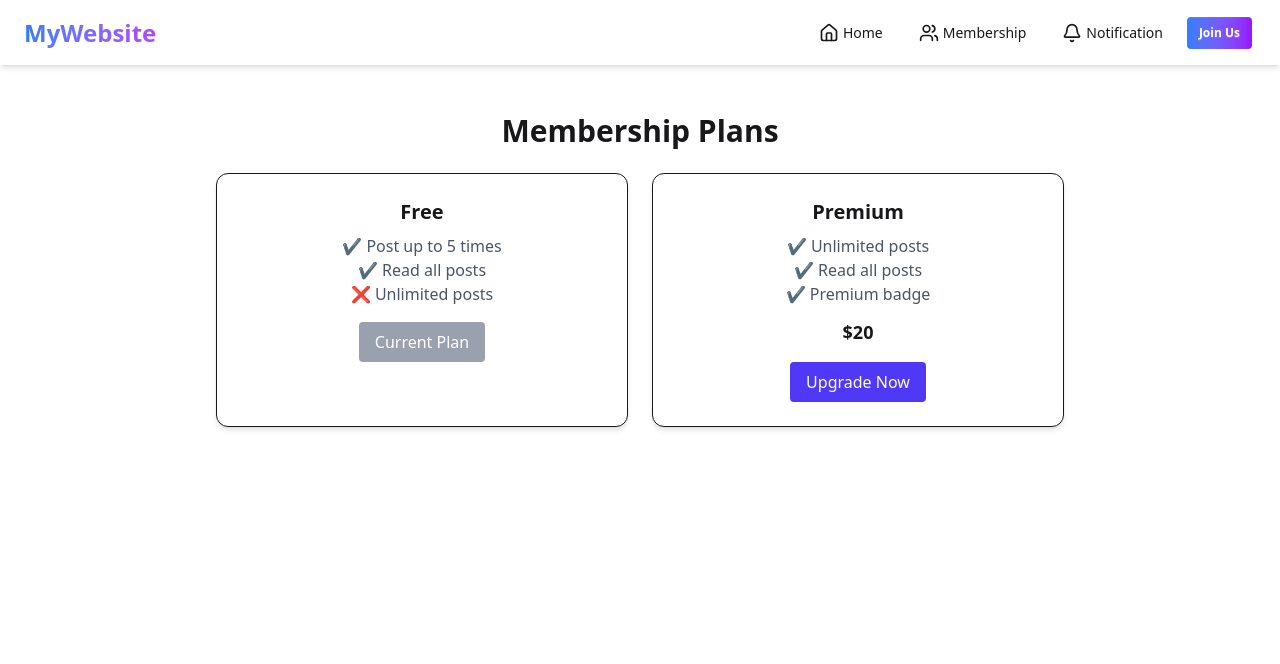
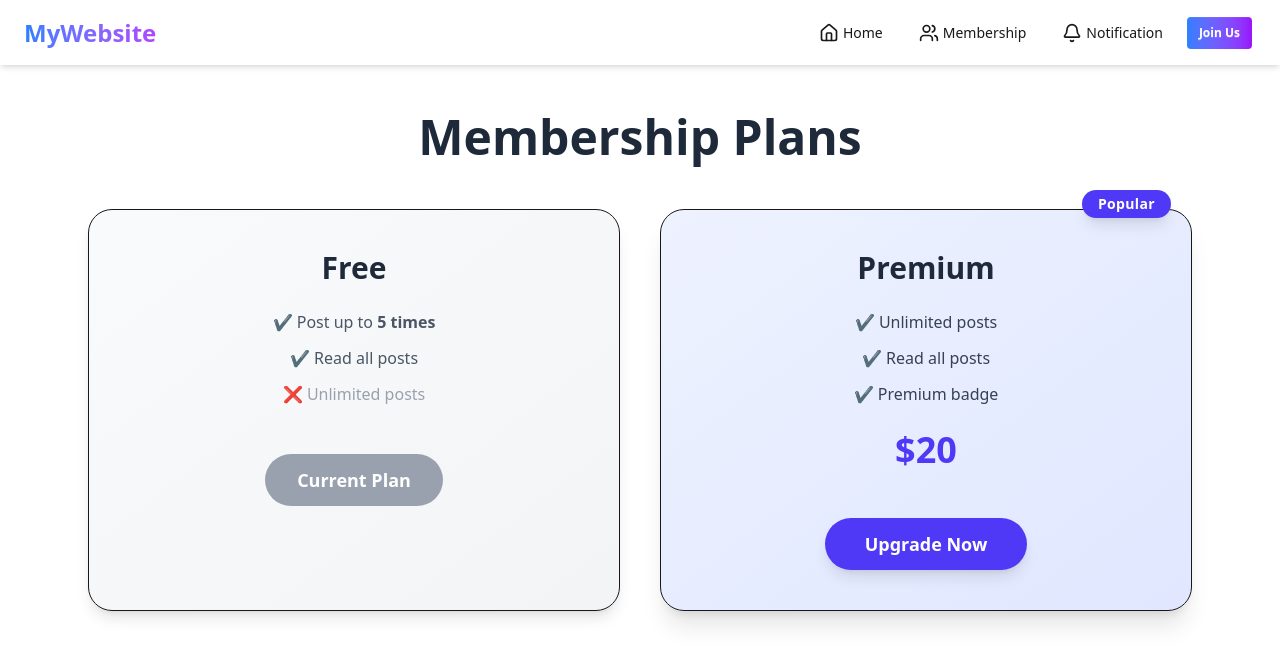
Before and after one commit to ahasanshaker/forum-client, a React (Vite) app: page /membership in a window 1280 px wide. Shown: the top 664 px of the page. Built offline with nearby package versions, Linux system fonts and the light colour scheme; no server answers.

Commit message:
implement stripe payment system

```diff
--- a/package.json
+++ b/package.json
@@ -11,6 +11,7 @@
   },
   "dependencies": {
     "@react-icons/all-files": "^4.1.0",
+    "@stripe/stripe-js": "^7.9.0",
     "@tailwindcss/vite": "^4.1.13",
     "@tanstack/react-query": "^5.87.4",
     "axios": "^1.12.2",
--- a/src/pages/Membership.jsx
+++ b/src/pages/Membership.jsx
@@ -1,53 +1,91 @@
-import React from "react";
+import React, { useEffect } from "react";
 import { useAuth } from "../context/AuthContext";
+import { useLocation } from "react-router";
+import { motion } from "framer-motion";
 
 const Membership = () => {
   const { user } = useAuth();
+  const location = useLocation();
+
+  // ✅ Payment success হলে backend এ user upgrade করো
+  useEffect(() => {
+    const query = new URLSearchParams(location.search);
+    const success = query.get("success");
+    const email = query.get("email");
+
+    if (success && email) {
+      fetch(`http://localhost:3000/users/${email}/upgrade`, { method: "PUT" })
+        .then((res) => res.json())
+        .then(() => {
+          alert("✅ Payment successful! Membership upgraded 🎉");
+        })
+        .catch((err) => console.error("Upgrade failed:", err));
+    }
+  }, [location]);
 
   const handleUpgrade = async () => {
-    if (!user) return alert("Login first!");
-
-    const res = await fetch(`http://localhost:3000/users/${user.email}/upgrade`, {
-      method: "PUT",
-    });
-
-    const data = await res.json();
-    alert(data.message);
+    if (!user) return alert("⚠️ Please login first!");
+    try {
+      const res = await fetch("http://localhost:3000/create-checkout-session", {
+        method: "POST",
+        headers: { "Content-Type": "application/json" },
+        body: JSON.stringify({ email: user.email }),
+      });
+      const data = await res.json();
+      if (data.url) window.location.href = data.url;
+      else alert("❌ Error creating checkout session");
+    } catch (err) {
+      console.error("Checkout error:", err);
+      alert("❌ Something went wrong");
+    }
   };
 
   return (
-    <div className="max-w-4xl mx-auto p-6 text-center">
-      <h1 className="text-3xl font-bold mb-6">Membership Plans</h1>
+    <div className="max-w-6xl mx-auto p-6 text-center">
+      <h1 className="text-5xl font-extrabold mb-12 text-gray-800">Membership Plans</h1>
 
-      <div className="grid md:grid-cols-2 gap-6">
+      <div className="grid md:grid-cols-2 gap-10">
         {/* Free Plan */}
-        <div className="p-6 bg-white shadow-md rounded-xl border">
-          <h2 className="text-xl font-semibold">Free</h2>
-          <p className="mt-2 text-gray-600">✔ Post up to 5 times</p>
-          <p className="text-gray-600">✔ Read all posts</p>
-          <p className="text-gray-600">❌ Unlimited posts</p>
+        <motion.div
+          whileHover={{ scale: 1.03 }}
+          className="border rounded-3xl p-10 shadow-lg hover:shadow-2xl transition-all duration-300 bg-gradient-to-br from-gray-50 to-gray-100 relative"
+        >
+          <h2 className="text-3xl font-semibold text-gray-800 mb-6">Free</h2>
+          <ul className="text-gray-600 mb-8 space-y-3">
+            <li>✔ Post up to <span className="font-bold">5 times</span></li>
+            <li>✔ Read all posts</li>
+            <li className="text-gray-400">❌ Unlimited posts</li>
+          </ul>
           <button
-            className="mt-4 px-4 py-2 bg-gray-400 text-white rounded"
+            className="mt-4 px-8 py-3 bg-gray-400 text-white rounded-full cursor-not-allowed text-lg font-semibold"
             disabled
           >
             Current Plan
           </button>
-        </div>
+        </motion.div>
 
         {/* Premium Plan */}
-        <div className="p-6 bg-white shadow-md rounded-xl border">
-          <h2 className="text-xl font-semibold">Premium</h2>
-          <p className="mt-2 text-gray-600">✔ Unlimited posts</p>
-          <p className="text-gray-600">✔ Read all posts</p>
-          <p className="text-gray-600">✔ Premium badge</p>
-          <p className="text-lg font-bold mt-3">$20</p>
+        <motion.div
+          whileHover={{ scale: 1.05 }}
+          className="border rounded-3xl p-10 shadow-xl hover:shadow-2xl transition-all duration-300 bg-gradient-to-br from-indigo-50 to-indigo-100 relative"
+        >
+          <div className="absolute -top-5 right-5 bg-indigo-600 text-white px-4 py-1 rounded-full text-sm font-semibold tracking-wide shadow-lg">
+            Popular
+          </div>
+          <h2 className="text-3xl font-semibold text-gray-800 mb-6">Premium</h2>
+          <ul className="text-gray-700 mb-6 space-y-3">
+            <li>✔ Unlimited posts</li>
+            <li>✔ Read all posts</li>
+            <li>✔ Premium badge</li>
+          </ul>
+          <p className="text-4xl font-extrabold text-indigo-600 mb-8">$20</p>
           <button
             onClick={handleUpgrade}
-            className="mt-4 px-4 py-2 bg-indigo-600 text-white rounded hover:bg-indigo-700"
+            className="mt-4 px-10 py-3 bg-indigo-600 text-white rounded-full hover:bg-indigo-700 transition-colors text-lg font-semibold shadow-lg"
           >
             Upgrade Now
           </button>
-        </div>
+        </motion.div>
       </div>
     </div>
   );
--- /dev/null
+++ b/src/pages/UpgradeButton.jsx
@@ -0,0 +1,11 @@
+import React from 'react';
+
+const UpgradeButton = () => {
+    return (
+        <div>
+            <h1>This is upgrade button</h1>
+        </div>
+    );
+};
+
+export default UpgradeButton;
```
Also changed, not shown: 1 other file (tests, documents, lock files or other folders).
